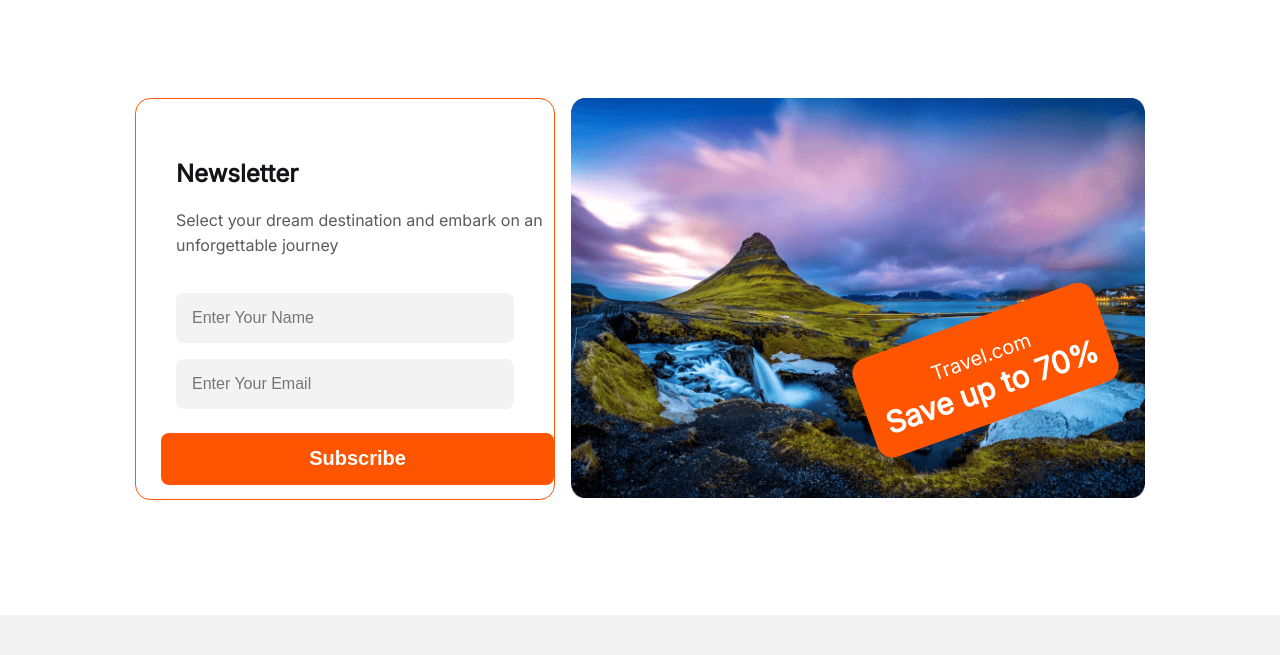
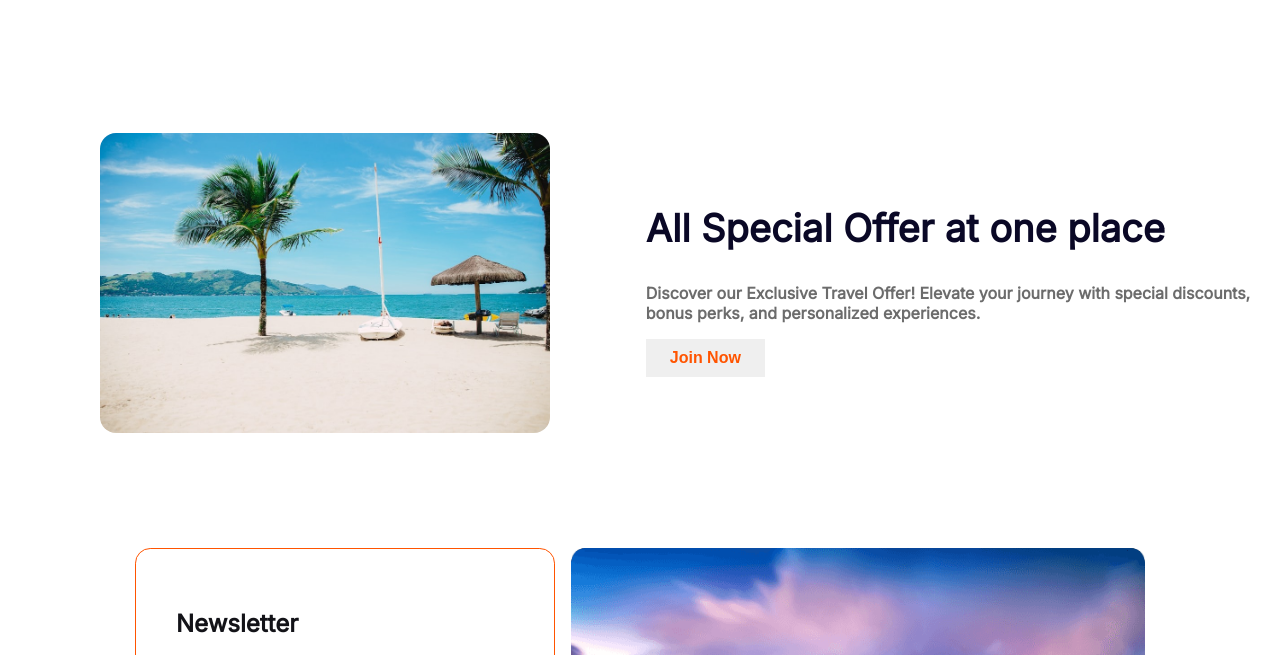
Before and after one commit to kawser-alam-2310/Assignment-2, a plain HTML site: page index.html in a window 1280 px wide. Shown: the part 2600-3255 px from the top of the page. Drawn offline with Linux system fonts and the light colour scheme.

Commit message:
Bonus Section Done

```diff
--- a/index.html
+++ b/index.html
@@ -112,6 +112,19 @@
     </div>
   </section>
 
+<!-- Bonus section -->
+<section>
+    <div class="featured">
+        <img src="images/photo-1519046904884-53103b34b206.jpg" alt="">
+        <div class="feature-description">
+            <h2>All Special Offer at one place</h2>
+            <p>Discover our Exclusive Travel Offer! Elevate your journey with special discounts, bonus perks, and personalized experiences.
+                <p>
+            <button class="primary-color">Join Now <i class="fa-solid fa-arrow-right icon"></i></button>
+        </div>
+    </div>
+</section>
+
       <!-- Newslater Section -->
       <section class="news-section">
         <div class="news-context">
--- a/style.css
+++ b/style.css
@@ -157,6 +157,36 @@ nav{
     font-weight: 800;
   }
 
+
+
+
+
+
+
+
+
+
+
+
+
+
+
+
+
+
+
+
+
+
+
+
+
+
+
+
+
+
+
   /* Destinations Section */
 .destination-header {
     color: #131318;
@@ -277,6 +307,55 @@ nav{
   .country-name-6:hover,
   .country-name-7:hover{
     border: 3px solid blueviolet;}
+
+/* Bonus Section */
+.featured{
+    display: flex;
+    gap: 96px;
+    margin-top: 150px;
+    margin-left: 100px;
+    align-items: center;
+
+}
+.featured button{
+    border: none;
+    color: #FF5400;
+    font-size: 16px;
+    padding: 10px 24px;
+    font-weight: 700;
+}
+.featured p{
+    color: #6C6C6C;
+    font-size: 16px;
+    font-weight: 700;
+}
+.featured h2{
+    color: #0A0826;
+    font-size: 38px;
+    font-weight: 700;
+}
+.featured img{
+    width: 573px;
+    height: 300px;
+    border-radius: 16px;
+}
+
+
+
+
+
+
+
+
+
+
+
+
+
+
+
+
+
 
   /* Newslater Section */
 .news-section {
```
Also changed, not shown: images/bonus.jpg (added), images/hotel 1.png (added), images/map 1.png (added), images/photo-1519046904884-53103b34b206.jpg (added), images/price-tag 1.png (added).
